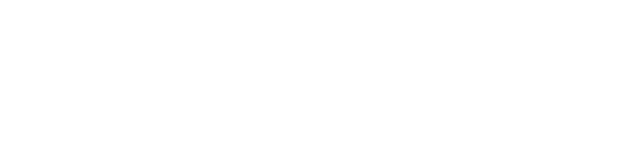
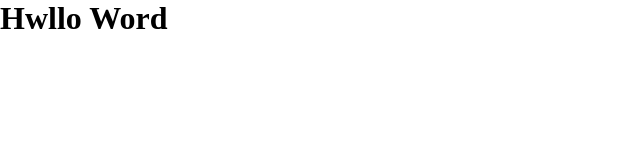
Before and after one commit to Shaxzod1011/ka5, a plain HTML site: page index.html in a window 1280 px wide. Shown: the whole page, without its empty margins (0-640 px from the left). Drawn offline with Linux system fonts and the light colour scheme.

Commit message:
Update index.html

```diff
--- a/index.html
+++ b/index.html
@@ -7,6 +7,6 @@
     <link rel="stylesheet" href="./style.css">
 </head>
 <body>
-
+    <h1>Hwllo Word</h>
 </body>
 </html>
```
